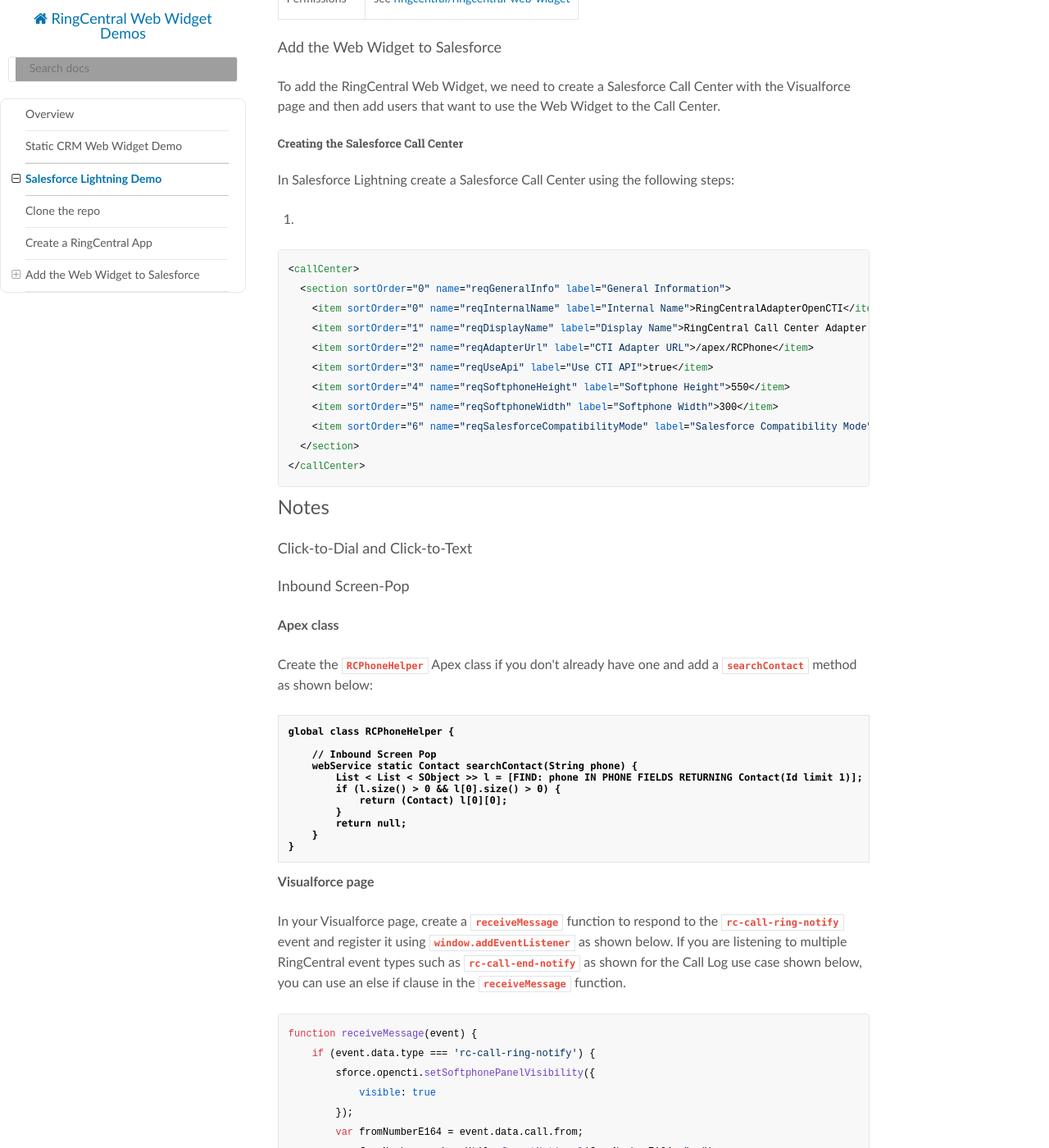
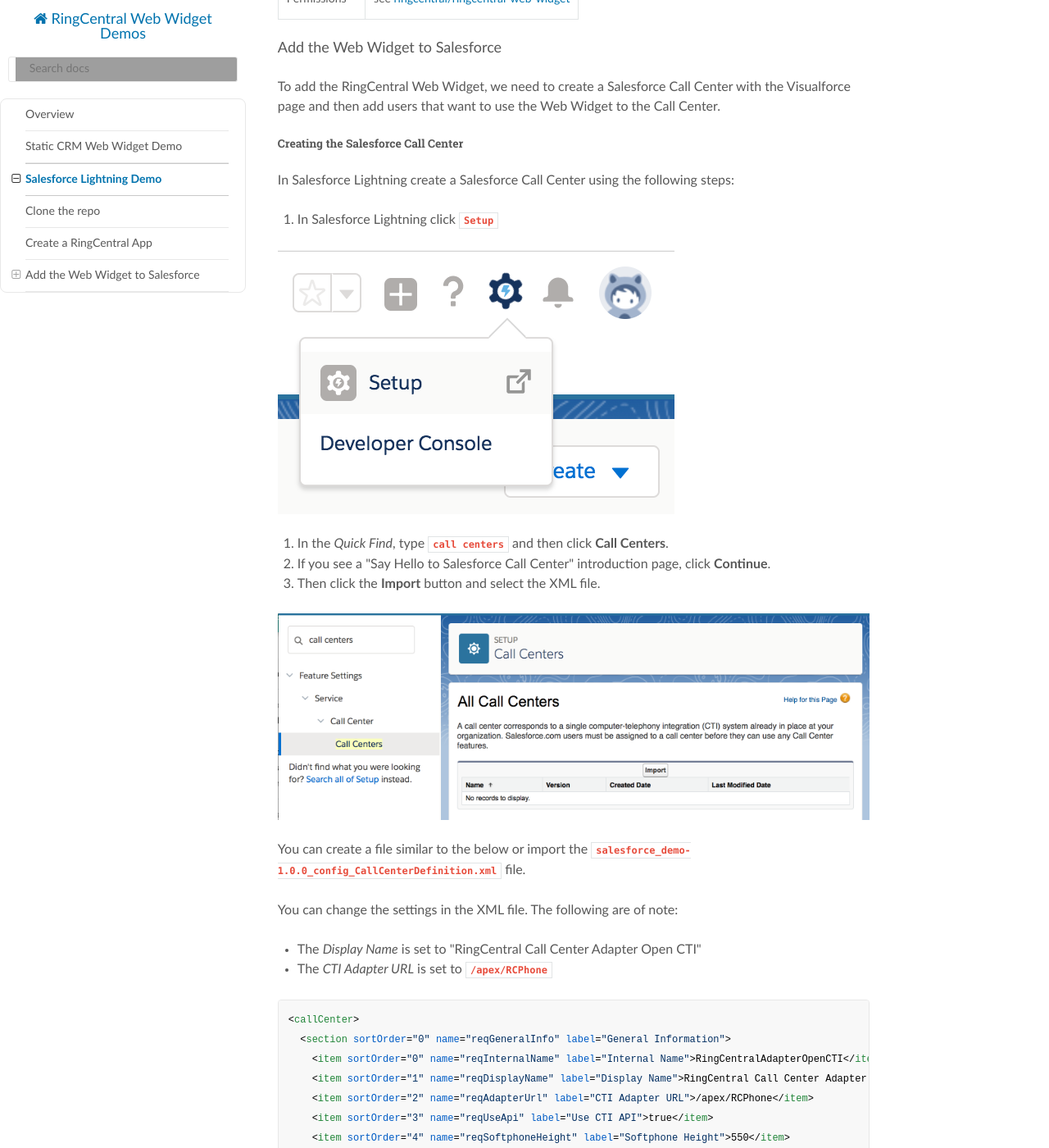
Before and after one commit to ringcentral-tutorials/ringcentral-embeddable-demos, an MkDocs documentation site: the page built from docs/salesforce_lightning/index.md, in a window 1280 px wide and 1400 px high, scrolled down 913 px. Shown: the whole window at 82% size. Built offline with MkDocs 1.6.1, drawn with Linux system fonts in a browser that asks for light colours; nearby versions of some CDN libraries; old or Windows-style settings are respelled for this version of MkDocs; grey boxes are pictures that could not be loaded.

Commit message:
update salesforce docs

````diff
--- a/docs/salesforce_lightning/index.md
+++ b/docs/salesforce_lightning/index.md
@@ -4,9 +4,9 @@
 * Inbound Screen-Pop
 * Call Logging
 
-This demo is located in the `salesforce_lightning` folder.
+This demo is located in the [`salesforce_lightning`](github.com/ringcentral-tutorials/ringcentral-web-widget-demos/tree/master/salesforce_lightning) folder.
 
-Note: There is a follow-on demo that builds on this and will create additional screen-pops for Google Search and LinkedIn Search in the `salesforce_lightning_plus` folder. This consists of just one additional line of JavaScript for each serach.
+Note: There is a follow-on demo that builds on this and will create additional screen-pops for Google Search and LinkedIn Search in the [`salesforce_lightning_plus`](github.com/ringcentral-tutorials/ringcentral-web-widget-demos/tree/master/salesforce_lightning_plus) folder. This consists of just one additional line of JavaScript for each serach.
 
 ![](static_crm_demo.png)
 
@@ -36,7 +36,30 @@
 
 In Salesforce Lightning create a Salesforce Call Center using the following steps:
 
-1.
+1. In Salesforce Lightning click `Setup`
+
+![](salesforce_step-1_setup.png)
+
+2. In the *Quick Find*, type `call centers` and then click **Call Centers**.
+
+3. If you see a "Say Hello to Salesforce Call Center" introduction page, click **Continue**.
+
+4. Then click the **Import** button and select the XML file.
+
+![](salesforce_step-4_call-center_import-xml-1.png)
+
+You can create a file similar to the below or import the `salesforce_demo-1.0.0_config_CallCenterDefinition.xml` file.
+
+You can change the settings in the XML file. The following are of note:
+
+* The *Display Name* is set to "RingCentral Call Center Adapter Open CTI"
+* The *CTI Adapter URL* is set to `/apex/RCPhone`
+
+
+
+
+
+
 
 ```xml
 <callCenter>
````
Also changed, not shown: docs/salesforce_lightning/salesforce_step-1_setup.png (added), docs/salesforce_lightning/salesforce_step-4_call-center_import-xml-1.png (added).
